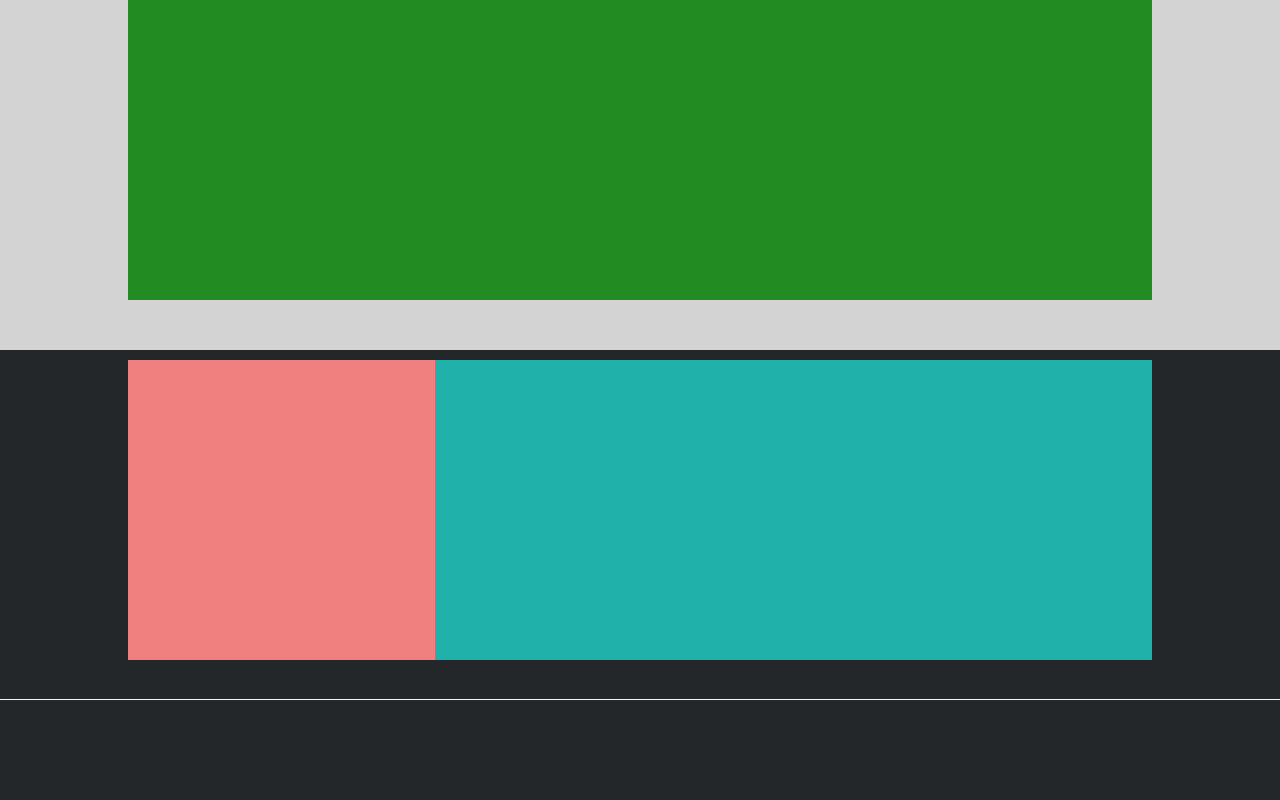
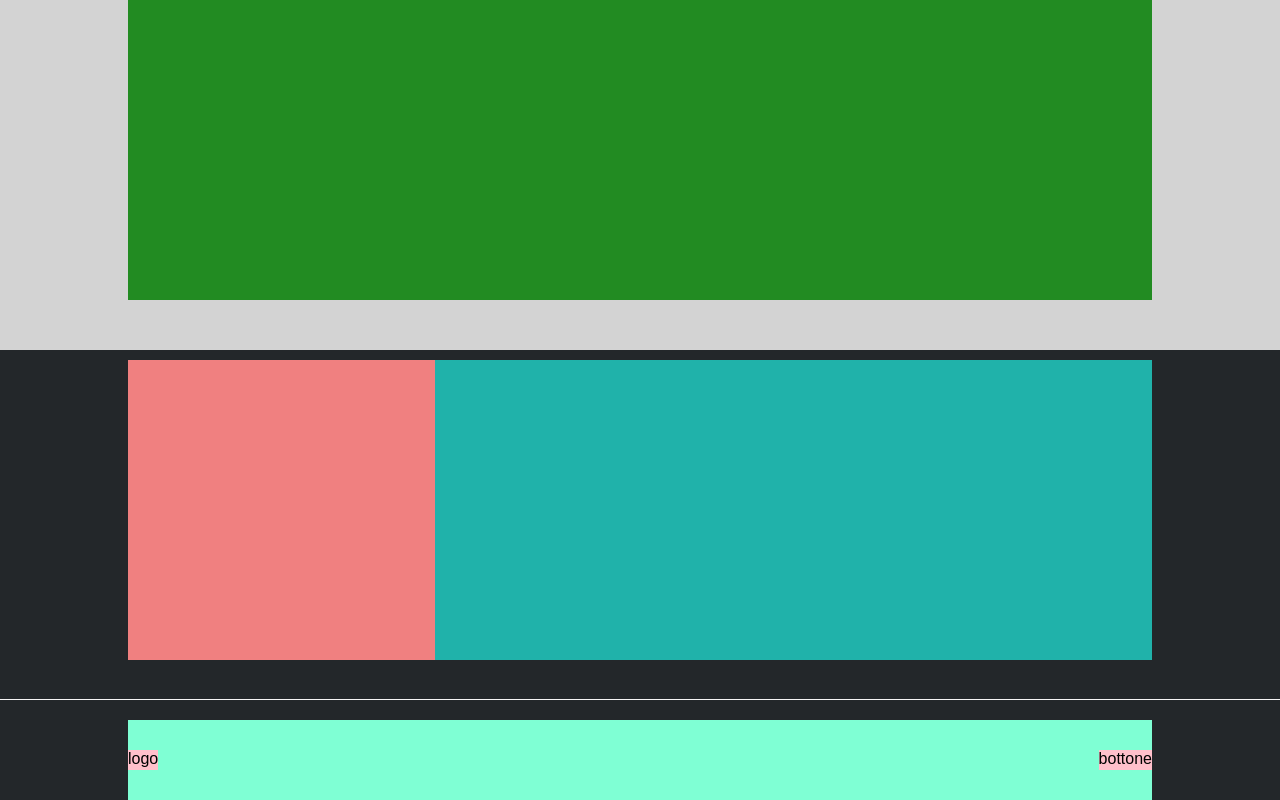
Before and after one commit to TartagliaFilippo/htmlcss-struttura-discord, a plain HTML site: page index.html in a window 1280 px wide. Shown: the part 1950-2750 px from the top of the page. Drawn offline with Linux system fonts and the light colour scheme.

Commit message:
feat eighth section

```diff
--- a/css/style.css
+++ b/css/style.css
@@ -151,8 +151,22 @@ li {
 .footer {
   height: 100px;
   background-color: #23272a;
+  align-items: flex-end;
 }
 
 .piede {
+  height: 80px;
+  width: 100%;
   background-color: #7fffd4;
+  align-items: center;
 }
+
+.logorosa {
+  height: 20px;
+  background-color: pink;
+}
+
+.bottonerosa {
+  height: 20px;
+  background-color: pink;
+}
--- a/index.html
+++ b/index.html
@@ -83,11 +83,11 @@
     </div>
 
     <!-- OTTAVA SEZIONE -->
-    <div class="footer">
-      <div class="container">
-        <div class="piede">
-          <div class="logorosa"></div>
-          <div class="bottonerosa"></div>
+    <div class="footer flex">
+      <div class="container flex justify-center">
+        <div class="piede flex justify-between">
+          <div class="logorosa">logo</div>
+          <div class="bottonerosa">bottone</div>
         </div>
       </div>
     </div>
```
